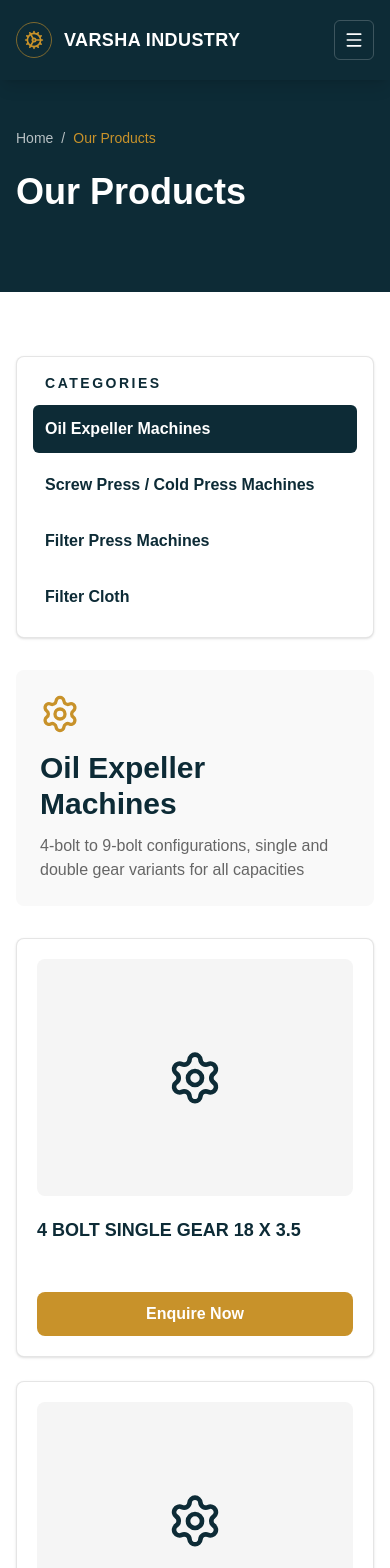
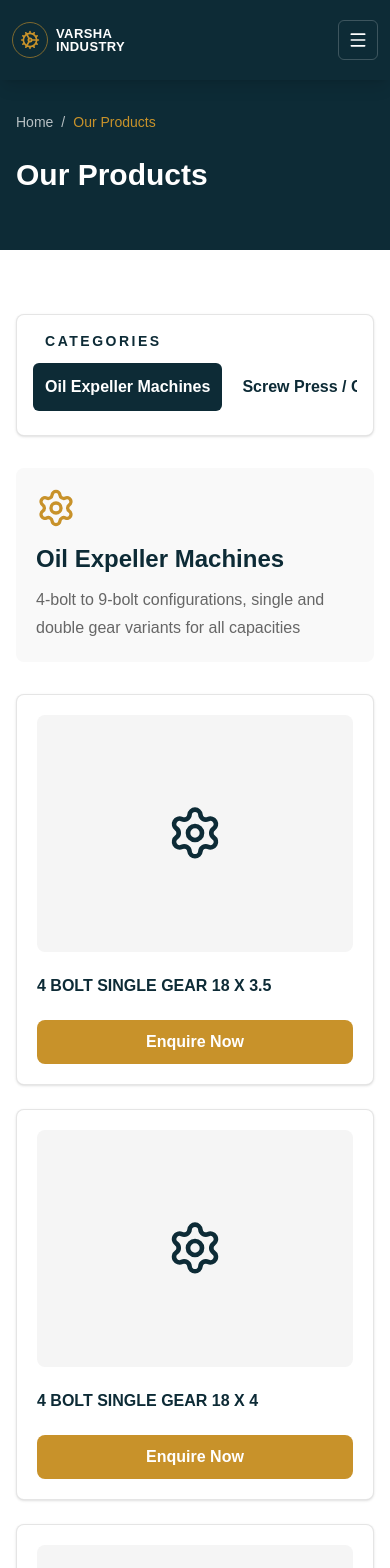
Before and after one commit to scalkit/Varsha-Industries, a Next.js app: page /products in a window 390 px wide. Shown: the top 1568 px of the page. Built offline with nearby package versions, Linux system fonts and the light colour scheme.

Commit message:
UI changes

```diff
--- a/app/globals.css
+++ b/app/globals.css
@@ -29,14 +29,31 @@
 }
 
 html {
+  width: 100%;
+  max-width: 100%;
   scroll-behavior: smooth;
+  overflow-x: clip;
 }
 
 body {
+  width: 100%;
+  max-width: 100%;
+  overflow-x: clip;
   background: var(--background);
   color: var(--foreground);
   font-family: var(--font-body), sans-serif;
   font-size: 16px;
+}
+
+body > * {
+  max-width: 100%;
+}
+
+img,
+svg,
+video,
+canvas {
+  max-width: 100%;
 }
 
 a,
@@ -55,6 +72,9 @@
   padding: 0.875rem 1.35rem;
   font-weight: 800;
   line-height: 1;
+  min-height: 2.75rem;
+  text-align: center;
+  white-space: normal;
 }
 
 .btn-amber:hover {
@@ -72,6 +92,9 @@
   padding: 0.875rem 1.35rem;
   font-weight: 800;
   line-height: 1;
+  min-height: 2.75rem;
+  text-align: center;
+  white-space: normal;
 }
 
 .btn-outline-white:hover {
@@ -89,6 +112,9 @@
   padding: 0.875rem 1.35rem;
   font-weight: 800;
   line-height: 1;
+  min-height: 2.75rem;
+  text-align: center;
+  white-space: normal;
 }
 
 .btn-outline-amber:hover {
@@ -123,3 +149,16 @@
 .line-clamp-3 {
   -webkit-line-clamp: 3;
 }
+
+@media (max-width: 640px) {
+  section {
+    scroll-margin-top: 5rem;
+  }
+
+  .btn-amber,
+  .btn-outline-white,
+  .btn-outline-amber {
+    width: 100%;
+    justify-content: center;
+  }
+}
--- a/app/products/page.tsx
+++ b/app/products/page.tsx
@@ -15,18 +15,18 @@
         <>
             <InnerHero title="Our Products" />
             <section className="py-16 md:py-24">
-                <div className="mx-auto grid max-w-screen-xl gap-8 px-4 sm:px-6 lg:grid-cols-[300px_1fr] lg:px-8">
-                    <aside className="h-fit rounded-lg border border-black/10 bg-white p-4 shadow-sm lg:sticky lg:top-28">
+                <div className="mx-auto grid max-w-screen-xl gap-8 px-4 sm:px-6 lg:grid-cols-[minmax(240px,300px)_1fr] lg:px-8">
+                    <aside className="min-w-0 rounded-lg border border-black/10 bg-white p-4 shadow-sm lg:sticky lg:top-28 lg:h-fit">
                         <h2 className="px-3 pb-3 text-sm font-black uppercase tracking-[0.18em] text-primary">
                             Categories
                         </h2>
-                        <div className="space-y-2">
+                        <div className="flex gap-2 overflow-x-auto pb-2 lg:block lg:space-y-2 lg:overflow-visible lg:pb-0">
                             {productCategories.map((category) => (
                                 <button
                                     key={category.id}
                                     type="button"
                                     onClick={() => setActiveId(category.id)}
-                                    className={`w-full rounded-md px-3 py-3 text-left font-bold ${activeId === category.id ? "bg-primary text-white" : "text-primary hover:bg-neutral"}`}
+                                    className={`min-w-max rounded-md px-3 py-3 text-left font-bold lg:w-full lg:min-w-0 ${activeId === category.id ? "bg-primary text-white" : "text-primary hover:bg-neutral"}`}
                                 >
                                     {category.shortTitle}
                                 </button>
@@ -35,18 +35,18 @@
                     </aside>
 
                     <div>
-                        <div className="mb-8 rounded-lg bg-soft p-6">
+                        <div className="mb-8 rounded-lg bg-soft p-5 sm:p-6">
                             <ActiveIcon className="h-10 w-10 text-amber" />
-                            <h2 className="mt-4 text-3xl font-bold text-primary">{activeCategory.title}</h2>
-                            <p className="mt-3 text-muted">{activeCategory.description}</p>
+                            <h2 className="mt-4 text-2xl font-bold leading-tight text-primary sm:text-3xl">{activeCategory.title}</h2>
+                            <p className="mt-3 leading-7 text-muted">{activeCategory.description}</p>
                         </div>
                         <div className="grid gap-6 sm:grid-cols-2 xl:grid-cols-3">
                             {activeCategory.models.map((model) => (
-                                <div key={model} className="rounded-lg border border-black/10 bg-white p-5 shadow-sm">
+                                <div key={model} className="flex min-w-0 flex-col rounded-lg border border-black/10 bg-white p-5 shadow-sm">
                                     <div className="mb-5 flex aspect-[4/3] items-center justify-center rounded-lg bg-neutral">
                                         <ActiveIcon className="h-14 w-14 text-primary" />
                                     </div>
-                                    <h3 className="min-h-14 text-lg font-bold text-primary">{model}</h3>
+                                    <h3 className="flex-grow text-base font-bold leading-7 text-primary sm:text-lg">{model}</h3>
                                     <Link
                                         href={`/contact?product=${encodeURIComponent(model)}`}
                                         className="btn-amber mt-5 w-full justify-center"
@@ -56,8 +56,8 @@
                                 </div>
                             ))}
                         </div>
-                        <div className="mt-12 rounded-lg bg-primary p-8 text-center text-white">
-                            <h3 className="text-2xl font-bold">Can&apos;t find what you need?</h3>
+                        <div className="mt-12 rounded-lg bg-primary p-6 text-center text-white sm:p-8">
+                            <h3 className="text-xl font-bold sm:text-2xl">Can&apos;t find what you need?</h3>
                             <p className="mt-3 text-white/75">Contact us for custom requirements.</p>
                             <Link href="/contact" className="btn-amber mt-6">
                                 Contact Us
--- a/components/ContactCTA.tsx
+++ b/components/ContactCTA.tsx
@@ -5,8 +5,8 @@
     return (
         <section className="bg-primary py-16 text-white">
             <div className="mx-auto flex max-w-screen-xl flex-col items-start justify-between gap-8 px-4 sm:px-6 md:flex-row md:items-center lg:px-8">
-                <div>
-                    <h2 className="text-3xl font-bold md:text-4xl">
+                <div className="max-w-3xl">
+                    <h2 className="text-2xl font-bold leading-tight sm:text-3xl md:text-4xl">
                         Ready to Upgrade Your Oil Processing Plant?
                     </h2>
                     <p className="mt-4 max-w-2xl text-white/75">
@@ -17,7 +17,7 @@
                     <Link href="/contact" className="btn-amber justify-center">
                         Contact Us
                     </Link>
-                    <a href="tel:+919811965771" className="btn-outline-white justify-center">
+                    <a href="tel:+919811965771" className="btn-outline-white justify-center whitespace-nowrap">
                         <Phone className="h-4 w-4" />
                         +91 9811965771
                     </a>
--- a/components/ContactForm.tsx
+++ b/components/ContactForm.tsx
@@ -28,8 +28,8 @@
     }
 
     return (
-        <form onSubmit={handleSubmit} className="rounded-lg bg-white p-6 shadow-lg md:p-8" noValidate>
-            <h2 className="text-2xl font-bold text-primary">Get in Touch With Us</h2>
+        <form onSubmit={handleSubmit} className="min-w-0 rounded-lg bg-white p-5 shadow-lg sm:p-6 md:p-8" noValidate>
+            <h2 className="text-xl font-bold text-primary sm:text-2xl">Get in Touch With Us</h2>
             <p className="mt-2 text-sm leading-6 text-muted">
                 Looking to explore our product range? Fill out the form below and our team will get back to you.
             </p>
--- a/components/InnerHero.tsx
+++ b/components/InnerHero.tsx
@@ -7,17 +7,17 @@
 
 export default function InnerHero({ title, subtitle }: InnerHeroProps) {
     return (
-        <section className="bg-primary text-white pt-32 pb-20">
+        <section className="bg-primary pb-14 pt-28 text-white sm:pb-20 sm:pt-32">
             <div className="mx-auto max-w-screen-xl px-4 sm:px-6 lg:px-8">
-                <div className="text-sm text-white/70">
+                <div className="flex flex-wrap items-center gap-y-2 text-sm text-white/70">
                     <Link href="/" className="hover:text-amber">
                         Home
                     </Link>
                     <span className="mx-2">/</span>
                     <span className="text-amber">{title}</span>
                 </div>
-                <h1 className="mt-6 text-4xl md:text-5xl font-bold">{title}</h1>
-                {subtitle && <p className="mt-4 max-w-2xl text-lg text-white/80">{subtitle}</p>}
+                <h1 className="mt-6 text-3xl font-bold leading-tight sm:text-4xl md:text-5xl">{title}</h1>
+                {subtitle && <p className="mt-4 max-w-2xl text-base leading-7 text-white/80 sm:text-lg">{subtitle}</p>}
             </div>
         </section>
     );
--- a/components/Navbar.tsx
+++ b/components/Navbar.tsx
@@ -23,16 +23,19 @@
 
     return (
         <nav className="fixed inset-x-0 top-0 z-50 bg-primary text-white shadow-lg">
-            <div className="mx-auto max-w-screen-xl px-4 sm:px-6 lg:px-8">
-                <div className="flex h-20 items-center justify-between">
-                    <Link href="/" className="flex items-center gap-3 font-black tracking-wide">
-                        <span className="flex h-9 w-9 items-center justify-center rounded-full border border-amber/60 text-amber">
+            <div className="mx-auto w-full max-w-screen-xl px-3 sm:px-6 lg:px-8">
+                <div className="flex h-20 min-w-0 items-center justify-between gap-2 sm:gap-4">
+                    <Link href="/" className="flex min-w-0 items-center gap-2 font-black tracking-wide sm:gap-3">
+                        <span className="flex h-9 w-9 shrink-0 items-center justify-center rounded-full border border-amber/60 text-amber">
                             <Cog className="h-5 w-5" />
                         </span>
-                        <span className="text-lg md:text-xl">VARSHA INDUSTRY</span>
+                        <span className="flex min-w-0 flex-col text-[13px] leading-none sm:text-base md:text-lg">
+                            <span className="truncate">VARSHA</span>
+                            <span className="truncate">INDUSTRY</span>
+                        </span>
                     </Link>
 
-                    <div className="hidden items-center gap-7 lg:flex">
+                    <div className="hidden items-center gap-5 lg:flex xl:gap-7">
                         {navLinks.map(([label, href]) => (
                             <Link
                                 key={href}
@@ -42,14 +45,11 @@
                                 {label}
                             </Link>
                         ))}
-                        <Link href="/contact" className="btn-amber px-5 py-3">
-                            Get a Quote
-                        </Link>
                     </div>
 
                     <button
                         type="button"
-                        className="inline-flex h-10 w-10 items-center justify-center rounded-md border border-white/20 lg:hidden"
+                        className="inline-flex h-10 w-10 shrink-0 items-center justify-center rounded-md border border-white/20 lg:hidden"
                         onClick={() => setIsOpen((value) => !value)}
                         aria-label="Toggle navigation"
                     >
@@ -71,13 +71,6 @@
                                 {label}
                             </Link>
                         ))}
-                        <Link
-                            href="/contact"
-                            onClick={() => setIsOpen(false)}
-                            className="btn-amber mt-2 justify-center"
-                        >
-                            Get a Quote
-                        </Link>
                     </div>
                 </div>
             )}
--- a/components/ProductCard.tsx
+++ b/components/ProductCard.tsx
@@ -12,13 +12,13 @@
     return (
         <Link
             href={href}
-            className="group block rounded-lg border border-black/10 bg-white p-6 shadow-sm transition duration-300 hover:-translate-y-1 hover:border-t-4 hover:border-t-amber hover:shadow-xl"
+            className="group flex h-full min-w-0 flex-col rounded-lg border border-black/10 bg-white p-5 shadow-sm transition duration-300 hover:-translate-y-1 hover:border-t-4 hover:border-t-amber hover:shadow-xl sm:p-6"
         >
             <div className="mb-5 flex aspect-[4/3] items-center justify-center rounded-lg bg-neutral">
                 <Icon className="h-16 w-16 text-primary transition group-hover:text-amber" />
             </div>
-            <h3 className="text-xl font-bold text-primary">{title}</h3>
-            <p className="mt-3 min-h-20 text-sm leading-6 text-muted">{description}</p>
+            <h3 className="text-lg font-bold text-primary sm:text-xl">{title}</h3>
+            <p className="mt-3 flex-grow text-sm leading-6 text-muted">{description}</p>
             <span className="mt-5 inline-flex font-bold text-amber">View Products -&gt;</span>
         </Link>
     );
--- a/components/StatsRibbon.tsx
+++ b/components/StatsRibbon.tsx
@@ -3,7 +3,7 @@
 export default function StatsRibbon() {
     return (
         <section className="bg-primary py-12 text-white">
-            <div className="mx-auto grid max-w-screen-xl grid-cols-2 gap-y-8 px-4 sm:px-6 md:grid-cols-5 lg:px-8">
+            <div className="mx-auto grid max-w-screen-xl grid-cols-1 gap-8 px-4 sm:grid-cols-2 sm:px-6 md:grid-cols-5 lg:px-8">
                 {stats.map((stat, index) => {
                     const Icon = stat.icon;
                     return (
@@ -12,7 +12,7 @@
                             className={`text-center ${index !== 0 ? "md:border-l md:border-white/20" : ""}`}
                         >
                             <Icon className="mx-auto mb-4 h-8 w-8 text-white" />
-                            <div className="text-2xl md:text-3xl font-bold">{stat.value}</div>
+                            <div className="text-2xl font-bold md:text-3xl">{stat.value}</div>
                             <div className="mt-2 text-sm text-white/75">{stat.label}</div>
                         </div>
                     );
```
Also changed, not shown: app/contact/page.tsx (+4 -4 lines), components/HeroBanner.tsx (+9 -9 lines).
